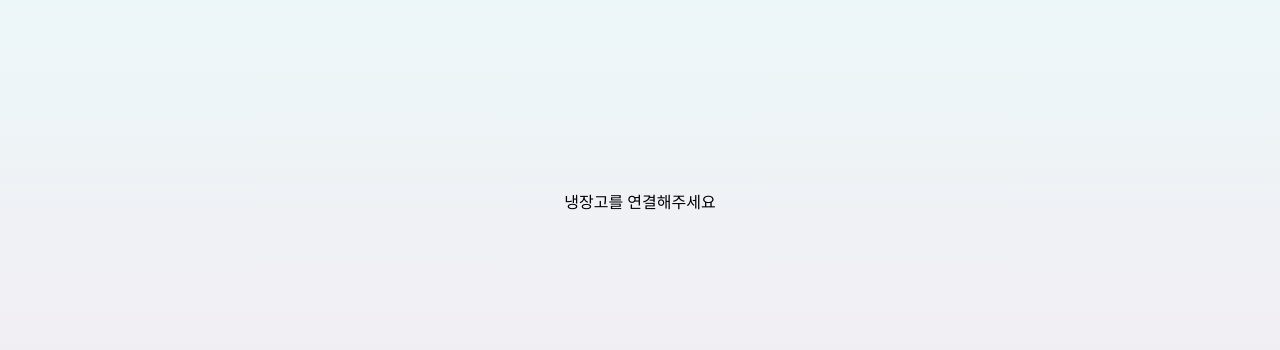
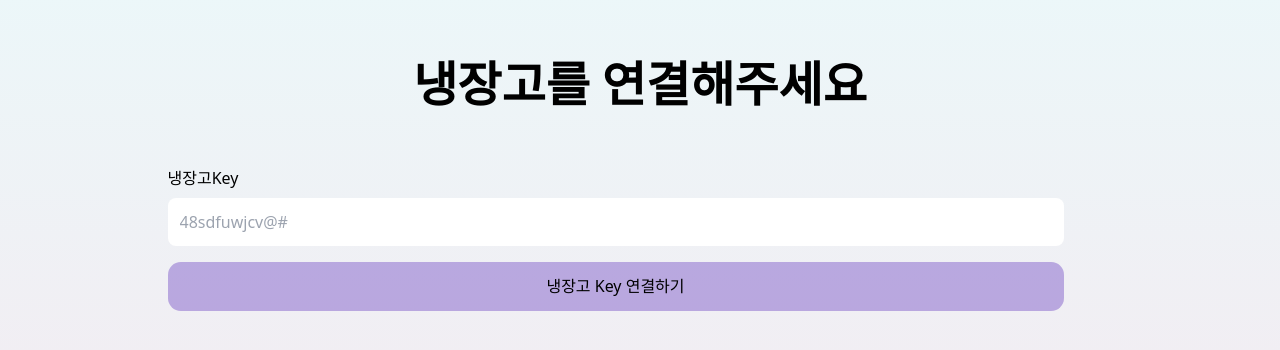
Before and after one commit to SSAFY-DANGO/BackEnd, a React (Vite) app in the folder dango-project/: page /connect-fridge in a window 1280 px wide. Shown: the part 228-578 px from the top of the page. Built offline with nearby package versions, Linux system fonts and the light colour scheme; a web font is replaced by a local one.

Commit message:
email to username

```diff
--- a/dango-project/src/pages/ConnectFridge.jsx
+++ b/dango-project/src/pages/ConnectFridge.jsx
@@ -1,10 +1,43 @@
 import React from 'react';
+import {useState} from 'react';
+import { useNavigate } from 'react-router-dom';
 
 export default function ConnectFridge() {
+
+  const navigate = useNavigate();
+  const [fridgeKey, setFridgeKey] = useState('');
+
+  // const handleConnectKey = async () => {
+
+  //   try {
+  //     const response = await undefinedAPI({refriKey});
+  //     console.log('냉장고 연결 성공', response)
+  //     navigateFridgeExterior();
+  //   } catch (error) {
+  //     console.log('로그인 실패', error);
+
+  //   }
+  // }
+
+  const navigateFridgeExterior = () => {
+    navigate('/fridge-exterior')
+  }
+
   return (
     <>
       <div className='landing-background flex flex-col justify-center items-center h-screen'>
-        <div>냉장고를 연결해주세요</div>
+        <div className='text-5xl font-bold pb-10 font-title'>냉장고를 연결해주세요</div>
+        <div className='m-4 w-3/4 flex justify-center flex-col'>
+        <div className='mb-[1vh]'>냉장고Key</div>
+            <input
+              placeholder='48sdfuwjcv@#'
+              className='rounded-lg p-3 w-[70vw]'
+              value={fridgeKey}
+              onChange={(e) => setFridgeKey(e.target.value)}
+            />
+
+        <button className='long-thick-button w-[70vw]'> 냉장고 Key 연결하기 </button>
+        </div>
       </div>
     </>
   );
--- a/dango-project/src/pages/Login.jsx
+++ b/dango-project/src/pages/Login.jsx
@@ -9,11 +9,11 @@ export default function Login() {
   const navigate = useNavigate();
 
   const [password, setPassword] = useState('');
-  const [email, setEmail] = useState('');
+  const [username, setUsername] = useState('');
 
   const handleLogin = async () => {
     try {
-      const response = await loginUser({ email, password });
+      const response = await loginUser({ username, password });
       console.log('로그인 성공', response);
     } catch (error) {
       console.log('로그인 실패', error);
@@ -39,8 +39,8 @@ export default function Login() {
               <input
                 placeholder='ssafy@gmail.com'
                 className='rounded-lg p-3 w-full'
-                value={email}
-                onChange={(e) => setEmail(e.target.value)}
+                value={username}
+                onChange={(e) => setUsername(e.target.value)}
               />
             </div>
             <div className='m-4 w-3/4 flex justify-center flex-col'>
--- a/dango-project/src/pages/SignUp.jsx
+++ b/dango-project/src/pages/SignUp.jsx
@@ -10,13 +10,13 @@ export default function SignUp() {
   const navigate = useNavigate();
 
   const [nickname, setNickname] = useState('');
-  const [email, setEmail] = useState('');
+  const [username, setUsername] = useState('');
   const [password, setPassword] = useState('');
 
   const handleSignUp = async () => {
 
     try {
-      const response = await signUpUser({nickname, email, password});
+      const response = await signUpUser({nickname, username, password});
       console.log('로그인 성공', response)
       navigateConnectFridge();
     } catch (error) {
@@ -57,8 +57,8 @@ export default function SignUp() {
             <input
               placeholder='ssafy@gmail.com'
               className='rounded-lg p-3 w-full'
-              value={email}
-              onChange={(e) => setEmail(e.target.value)}
+              value={username}
+              onChange={(e) => setUsername(e.target.value)}
             />
           </div>
           <div className='m-4 w-3/4 flex justify-center flex-col mb-10'>
```
